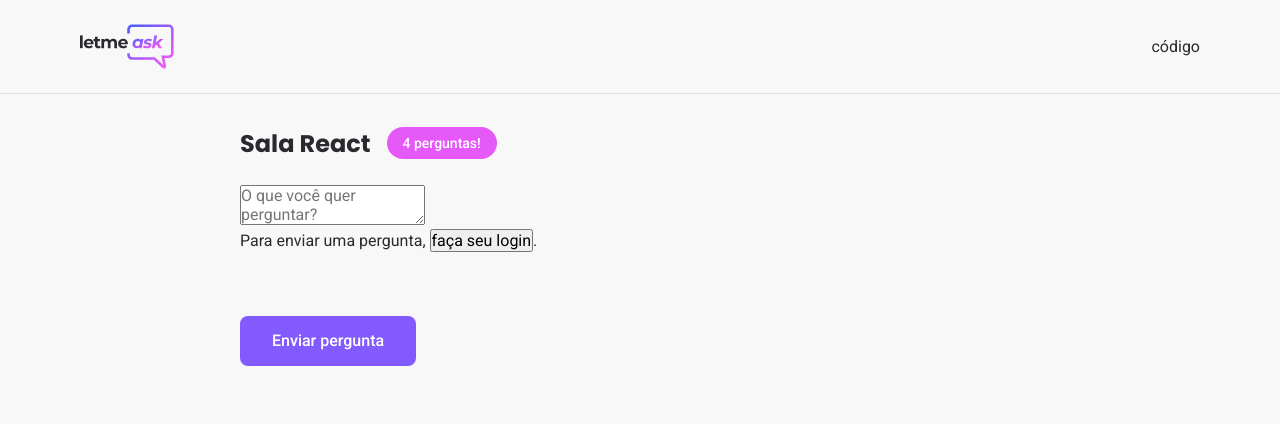
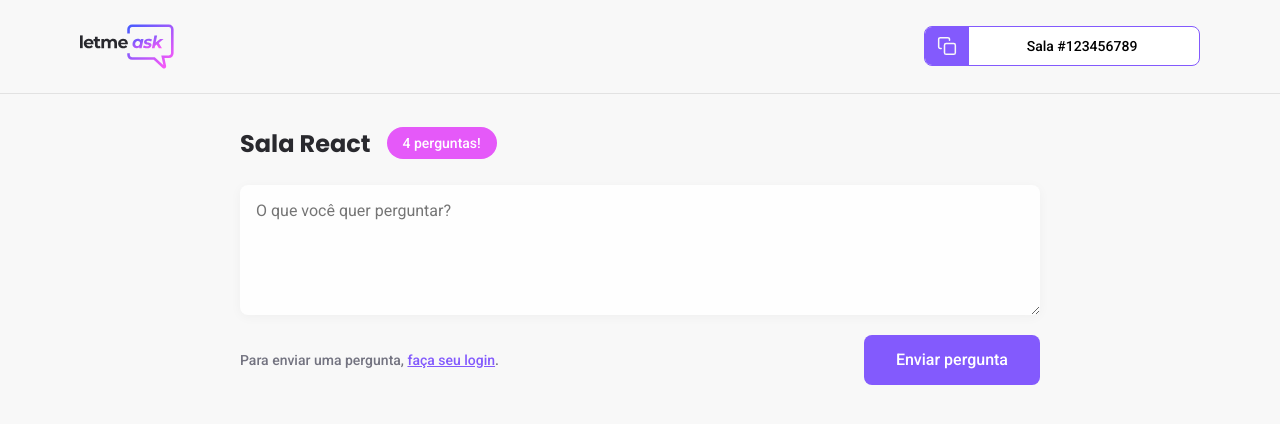
Before and after one commit to CaioLima96/Nlw-Together, a React (Create React App) app: page /rooms/1 in a window 1280 px wide. Shown: the top 424 px of the page. Built offline with nearby package versions, Linux system fonts and the light colour scheme; no server answers.

Commit message:
50% da aula 03 feita

```diff
--- /dev/null
+++ b/src/components/RoomCode.tsx
@@ -0,0 +1,22 @@
+import copyImg from '../assets/images/copy.svg';
+
+import '../styles/room-code.scss'
+
+type RoomCodeProps = {
+    code: string;
+}
+
+export function RoomCode(props: RoomCodeProps) {
+    function copyRoomCodeToClipboard() {
+        navigator.clipboard.writeText(props.code)
+    }
+
+    return (
+        <button className="room-code" onClick={copyRoomCodeToClipboard}>
+            <div>
+                <img src={copyImg} alt="Copy room code"/>
+            </div>
+            <span>Sala #{props.code}</span>
+        </button>
+    )
+}
--- a/src/pages/Room.tsx
+++ b/src/pages/Room.tsx
@@ -1,6 +1,7 @@
 import logoImg from '../assets/images/logo.svg'
 
 import { Button } from '../components/Button'
+import { RoomCode } from '../components/RoomCode'
 
 import '../styles/room.scss'
 
@@ -10,7 +11,7 @@
             <header>
                 <div className="content">
                     <img src={logoImg} alt="logo"/>
-                    <div>código</div>
+                    <RoomCode code="123456789" />
                 </div>
             </header>
 
--- a/src/styles/button.scss
+++ b/src/styles/button.scss
@@ -1,5 +1,5 @@
 .button {
-    margin-top: 4rem;
+    /*margin-top: 4rem;*/
     height: 50px;
     border-radius: 8px;
     font-weight: 500;
--- /dev/null
+++ b/src/styles/room-code.scss
@@ -0,0 +1,29 @@
+.room-code {
+    height: 40px;
+    border-radius: 8px;
+    overflow: hidden;
+
+    background: #fff;
+    border: 1px solid #835afd;
+    cursor: pointer;
+
+    display: flex;
+
+    div {
+        background: #835afd;
+        padding: 0.563rem 0.75rem;
+        display: flex;
+        justify-content: center;
+        align-items: center;
+    }
+
+    span {
+        display: block;
+        align-self: center;
+        flex: 1;
+        padding: 0 1rem 0 0.75rem;
+        width: 230px;
+        font-size: 0.875rem;
+        font-weight: 500;
+    }
+}
--- a/src/styles/room.scss
+++ b/src/styles/room.scss
@@ -41,5 +41,41 @@
                 font-size: 0.875rem;
             }
         }
+
+        form {
+            textarea {
+                width: 100%;
+                border: 0;
+                padding: 1rem;
+                border-radius: 8px;
+                background: #fefefe;
+                box-shadow: 0 2px 12px rgba(0, 0, 0, 0.04);
+                resize: vertical;
+                min-height: 130px;
+            }
+
+            .form-footer {
+                display: flex;
+                justify-content: space-between;
+                align-items: center;
+                margin-top: 1rem;
+
+                span {
+                    font-size: 0.875rem;
+                    color: #737380;
+                    font-weight: 500;
+
+                    button {
+                        background: transparent;
+                        border: 0;
+                        color: #835AFD;
+                        text-decoration: underline;
+                        font-size: 0.875rem;
+                        font-weight: 500;
+                        cursor: pointer;
+                    }
+                }
+            }
+        }
     }
 }
```
